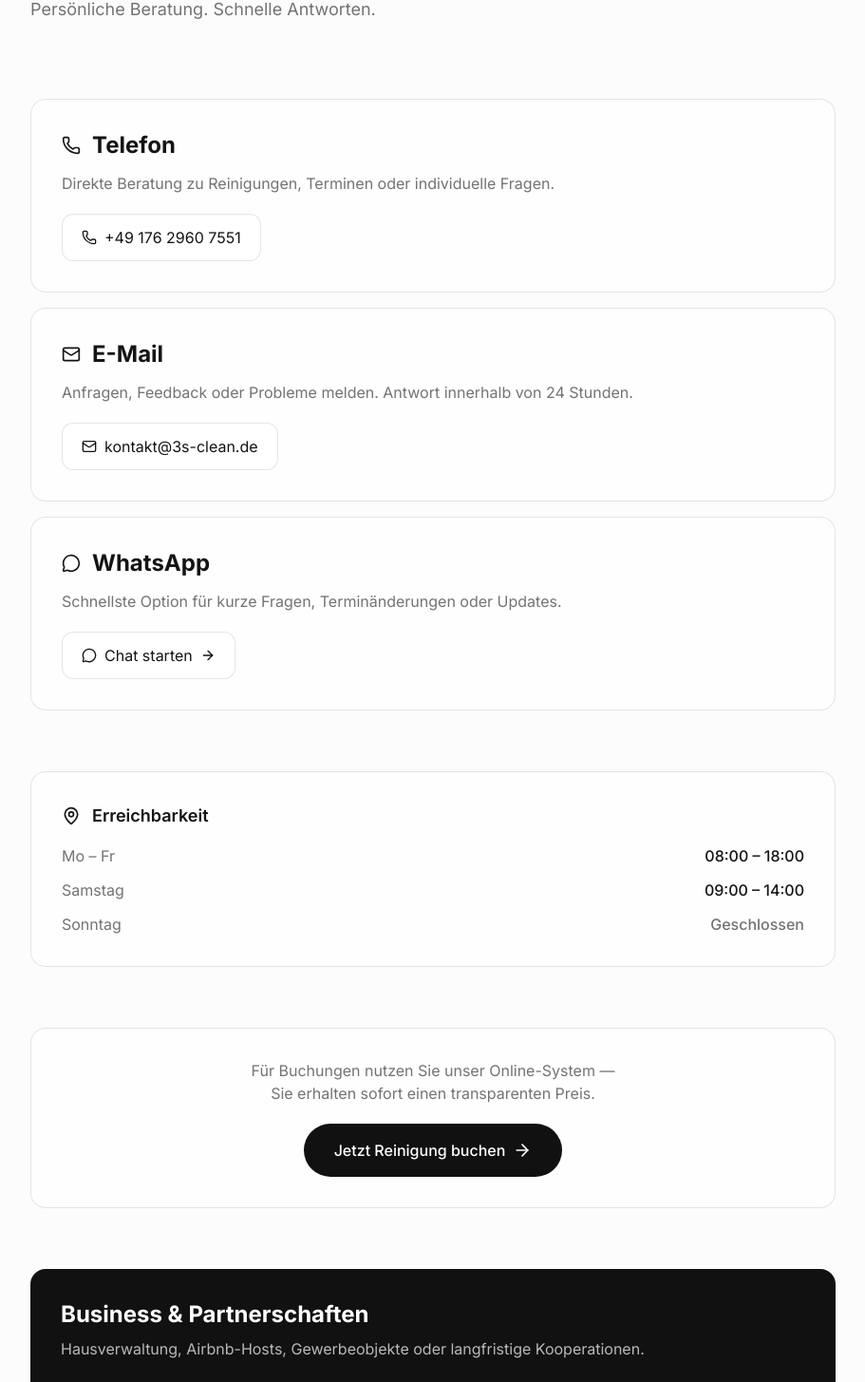
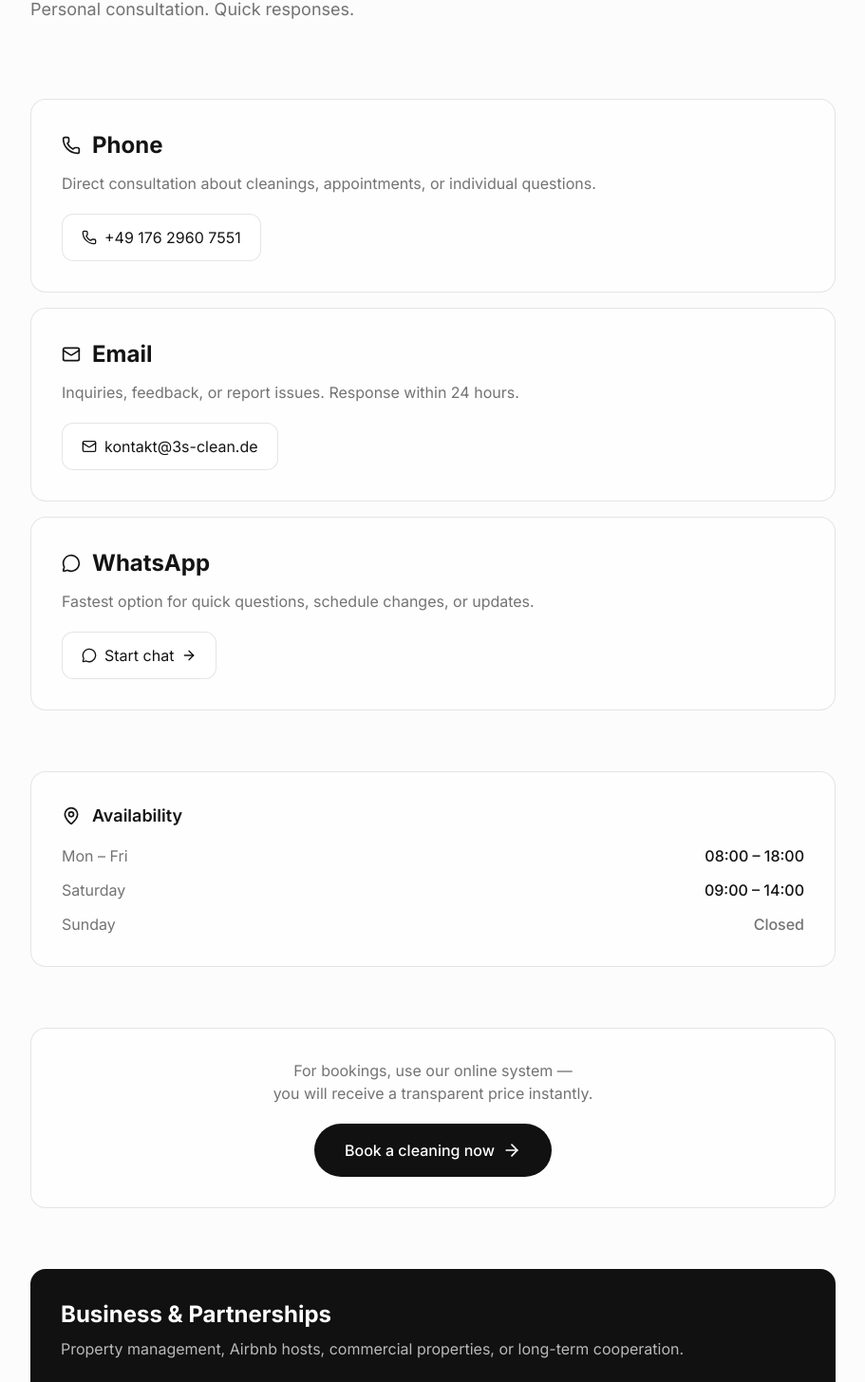
Before and after one commit to 3S-Clean/3s-clean-app, a Next.js app: page /en/contact in a window 1280 px wide. Shown: the part 240-1695 px from the top of the page at 95% size, without its empty margins (184-1095 px from the left). Built offline with nearby package versions, Linux system fonts and the light colour scheme; no server answers.

Commit message:
feat: new 6 page

```diff
--- a/app/[locale]/contact/page.tsx
+++ b/app/[locale]/contact/page.tsx
@@ -1,4 +1,4 @@
-"use client";
+'use client';
 
 import Link from 'next/link';
 import { Phone, Mail, MessageCircle, MapPin, ArrowRight } from 'lucide-react';
@@ -6,9 +6,9 @@ import Header from "@/components/header/Header";
 import Footer from "@/components/footer/Footer";
 
 const businessHours = [
-    { day: 'Mo – Fr', hours: '08:00 – 18:00' },
-    { day: 'Samstag', hours: '09:00 – 14:00' },
-    { day: 'Sonntag', hours: 'Geschlossen' },
+    { day: 'Mon – Fri', hours: '08:00 – 18:00' },
+    { day: 'Saturday', hours: '09:00 – 14:00' },
+    { day: 'Sunday', hours: 'Closed' },
 ];
 
 export default function ContactPage() {
@@ -19,10 +19,10 @@ export default function ContactPage() {
                 {/* Hero */}
                 <section className="px-6 pt-12 pb-8 md:pt-20 md:pb-12 max-w-4xl mx-auto">
                     <h1 className="text-4xl md:text-5xl lg:text-6xl font-bold tracking-tight mb-4 text-[var(--text)]">
-                        Kontakt
+                        Contact
                     </h1>
                     <p className="text-[var(--muted)] text-lg">
-                        Persönliche Beratung. Schnelle Antworten.
+                        Personal consultation. Quick responses.
                     </p>
                 </section>
 
@@ -34,11 +34,11 @@ export default function ContactPage() {
                         <div className="flex items-center gap-3 mb-3">
                             <Phone className="w-5 h-5 text-[var(--text)]" />
                             <h2 className="text-xl md:text-2xl font-bold text-[var(--text)]">
-                                Telefon
+                                Phone
                             </h2>
                         </div>
                         <p className="text-[var(--muted)] mb-5">
-                            Direkte Beratung zu Reinigungen, Terminen oder individuelle Fragen.
+                            Direct consultation about cleanings, appointments, or individual questions.
                         </p>
                         <a
                             href="tel:+4917629607551"
@@ -54,11 +54,11 @@ export default function ContactPage() {
                         <div className="flex items-center gap-3 mb-3">
                             <Mail className="w-5 h-5 text-[var(--text)]" />
                             <h2 className="text-xl md:text-2xl font-bold text-[var(--text)]">
-                                E-Mail
+                                Email
                             </h2>
                         </div>
                         <p className="text-[var(--muted)] mb-5">
-                            Anfragen, Feedback oder Probleme melden. Antwort innerhalb von 24 Stunden.
+                            Inquiries, feedback, or report issues. Response within 24 hours.
                         </p>
                         <a
                             href="mailto:kontakt@3s-clean.de"
@@ -78,7 +78,7 @@ export default function ContactPage() {
                             </h2>
                         </div>
                         <p className="text-[var(--muted)] mb-5">
-                            Schnellste Option für kurze Fragen, Terminänderungen oder Updates.
+                            Fastest option for quick questions, schedule changes, or updates.
                         </p>
                         <a
                             href="https://wa.me/491762960755"
@@ -87,7 +87,7 @@ export default function ContactPage() {
                             className="inline-flex items-center gap-2 bg-[var(--input-bg)] border border-[var(--border)] hover:bg-[var(--border)] px-5 py-3 rounded-xl transition-colors text-[var(--text)]"
                         >
                             <MessageCircle className="w-4 h-4" />
-                            <span>Chat starten</span>
+                            <span>Start chat</span>
                             <ArrowRight className="w-4 h-4" />
                         </a>
                     </div>
@@ -100,7 +100,7 @@ export default function ContactPage() {
                         <div className="flex items-center gap-3 mb-4">
                             <MapPin className="w-5 h-5 text-[var(--text)]" />
                             <h2 className="text-lg font-semibold text-[var(--text)]">
-                                Erreichbarkeit
+                                Availability
                             </h2>
                         </div>
                         <div className="space-y-3">
@@ -110,7 +110,7 @@ export default function ContactPage() {
                                     className="flex justify-between items-center"
                                 >
                                     <span className="text-[var(--muted)]">{item.day}</span>
-                                    <span className={`font-medium ${item.hours === 'Geschlossen' ? 'text-[var(--muted)]' : 'text-[var(--text)]'}`}>
+                                    <span className={`font-medium ${item.hours === 'Closed' ? 'text-[var(--muted)]' : 'text-[var(--text)]'}`}>
                                         {item.hours}
                                     </span>
                                 </div>
@@ -123,15 +123,15 @@ export default function ContactPage() {
                 <section className="px-6 py-8 max-w-4xl mx-auto">
                     <div className="bg-[var(--card)] border border-[var(--border)] rounded-2xl p-6 md:p-8 text-center">
                         <p className="text-[var(--muted)] mb-5">
-                            Für Buchungen nutzen Sie unser Online-System —
+                            For bookings, use our online system —
                             <br />
-                            Sie erhalten sofort einen transparenten Preis.
+                            you will receive a transparent price instantly.
                         </p>
                         <Link
                             href="/booking"
                             className="inline-flex items-center gap-2 bg-[var(--primary)] text-[var(--primary-text)] px-8 py-4 rounded-full font-medium hover:opacity-90 transition-opacity"
                         >
-                            Jetzt Reinigung buchen
+                            Book a cleaning now
                             <ArrowRight className="w-5 h-5" />
                         </Link>
                     </div>
@@ -141,10 +141,10 @@ export default function ContactPage() {
                 <section className="px-6 py-8 max-w-4xl mx-auto">
                     <div className="bg-[var(--primary)] text-[var(--primary-text)] rounded-2xl p-6 md:p-8">
                         <h2 className="text-2xl font-bold mb-2">
-                            Business & Partnerschaften
+                            Business & Partnerships
                         </h2>
                         <p className="opacity-70 mb-6">
-                            Hausverwaltung, Airbnb-Hosts, Gewerbeobjekte oder langfristige Kooperationen.
+                            Property management, Airbnb hosts, commercial properties, or long-term cooperation.
                         </p>
                         <a
                             href="mailto:business@3s-clean.de"
@@ -159,7 +159,7 @@ export default function ContactPage() {
                 {/* Privacy Note */}
                 <section className="px-6 py-8 max-w-4xl mx-auto text-center">
                     <p className="text-[var(--muted)] text-sm">
-                        Ihre Daten werden vertraulich behandelt. Keine Werbung. Keine Weitergabe.
+                        Your data is handled confidentially. No marketing. No data sharing.
                     </p>
                 </section>
             </main>
```
